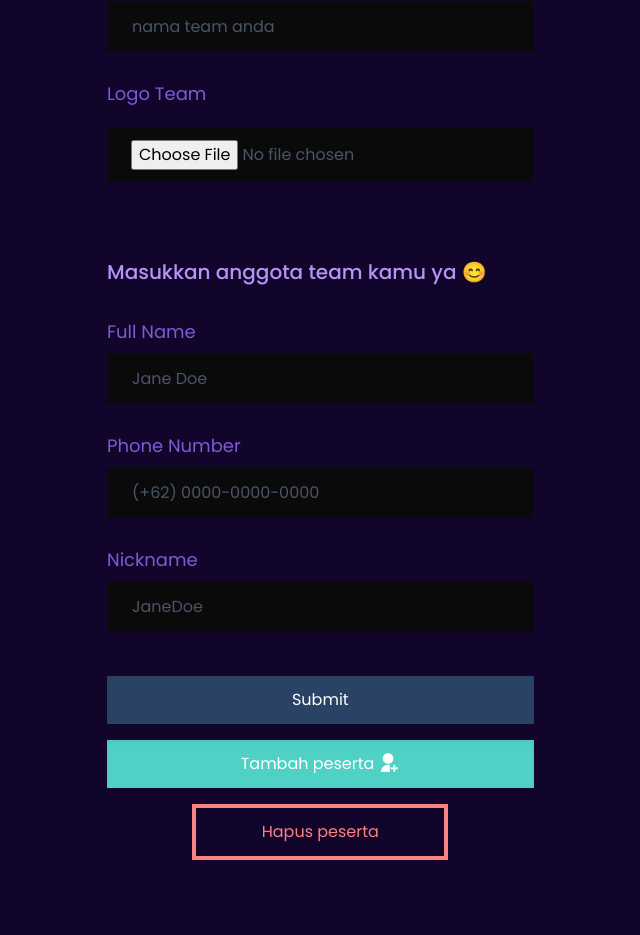
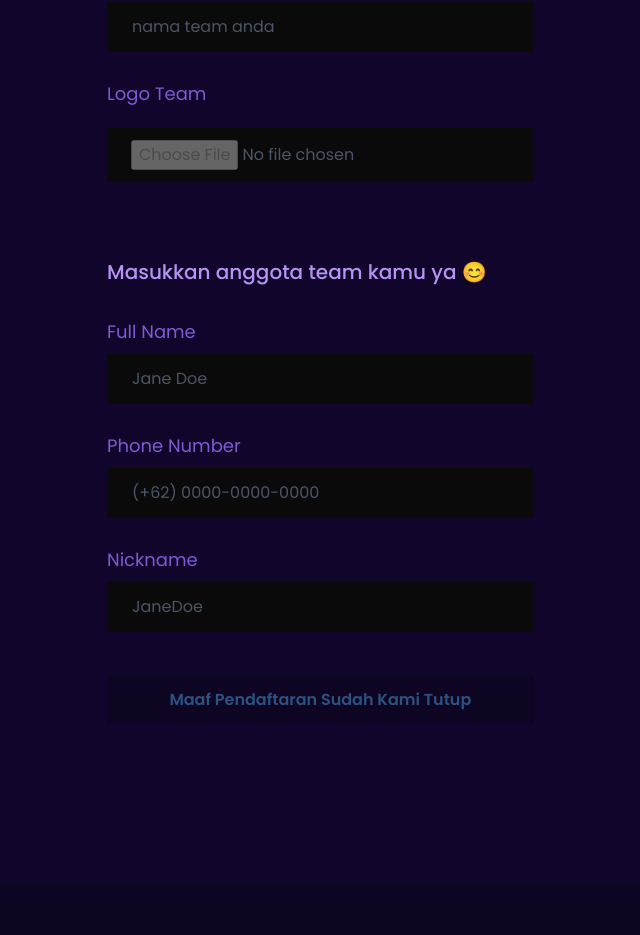
Before and after one commit to informatics-paramadina/Asig-FrontEnd, a React (Create React App) app: page /daftar-valorant in a window 1280 px wide. Shown: the part 777-1712 px from the top of the page, without its empty margins (597-1237 px from the left). Built offline with nearby package versions, Linux system fonts and the light colour scheme.

Commit message:
disabled pendaftaran valorant

```diff
--- a/src/parts/partsRegister/RegisterGamePlayer.js
+++ b/src/parts/partsRegister/RegisterGamePlayer.js
@@ -28,14 +28,14 @@ function RegisterGamePlayer({history}) {
 
     const [userss, setUsers] = useState([members]);
     console.log(userss)
-    const addUser = () => {
-        return userss.length <= 4 ? setUsers([...userss, members]) : null;
-    }
-    const removeUser = () => {
-        const filteredUsers = [...userss];
-        filteredUsers.splice(1, 1);
-        return setUsers(filteredUsers)
-    }
+    // const addUser = () => {
+    //     return userss.length <= 0 ? setUsers([...userss, members]) : null;
+    // }
+    // const removeUser = () => {
+    //     const filteredUsers = [...userss];
+    //     filteredUsers.splice(1, 1);
+    //     return setUsers(filteredUsers)
+    // }
     const onChange = ((e, index) => {
         const updateUsers = userss.map((user, i) => (
             index === i ? Object.assign(user, {[e.target.name]: e.target.value}) : user
@@ -129,9 +129,11 @@ function RegisterGamePlayer({history}) {
                             type="text"
                             placeholder="John Smith"
                             labelName="Name leader"
+                            className="cursor-not-allowed"
                             onChange={setState}
                             value={leader_name}
                             error={error}
+                            disabled
                         />
 
                         <Input
@@ -139,9 +141,11 @@ function RegisterGamePlayer({history}) {
                             type="email"
                             placeholder="Johnsmith@example.com"
                             labelName="Email leader"
+                            className="cursor-not-allowed"
                             onChange={setState}
                             value={leader_email}
                             error={error}
+                            disabled
                         />
 
                         <Input
@@ -149,10 +153,12 @@ function RegisterGamePlayer({history}) {
                             type="tel"
                             placeholder="(+62) 0000-0000-0000"
                             labelName="Phone number leader"
+                            className="cursor-not-allowed"
                             onChange={setState}
                             value={leader_phone_number}
                             error={error}
                             maxLength="13"
+                            disabled
                         />
 
                         <Input
@@ -160,19 +166,23 @@ function RegisterGamePlayer({history}) {
                             type="text"
                             placeholder="JohnSmith_7"
                             labelName="Nickname leader"
+                            className="cursor-not-allowed"
                             onChange={setState}
                             value={leader_name_ingame}
                             error={error}
+                            disabled
                         />
 
                         <Input
                             name="team_name"
                             type="text"
                             placeholder="nama team anda"
+                            className="cursor-not-allowed"
                             labelName="Team Name"
                             onChange={setState}
                             value={team_name}
                             error={error}
+                            disabled
                         />
 
                         <div className="flex flex-col mb-4">
@@ -185,7 +195,8 @@ function RegisterGamePlayer({history}) {
                                 placeholder="Name"
                                 labelName="team Name"
                                 onChange={(e) => setImage(e.target.files[0])}
-                                className="bg-gray-800 cursor-pointer focus:outline-none text-gray-700 px-6 py-3 my-3 w-auto"
+                                className="bg-gray-800 cursor-not-allowed focus:outline-none text-gray-700 px-6 py-3 my-3 w-auto"
+                                disabled
                             />
                         </div>
 
@@ -201,19 +212,23 @@ function RegisterGamePlayer({history}) {
                                     type="text"
                                     placeholder="Jane Doe"
                                     labelName="Full Name"
+                                    className="cursor-not-allowed"
                                     onChange={(e) => onChange(e, index)}
                                     value={user.name}
                                     error={error}
+                                    disabled
                                     />
                                 <Input
                                 name="phone_number"
                                 type="tel"
                                 placeholder="(+62) 0000-0000-0000"
                                 labelName="Phone Number"
+                                className="cursor-not-allowed"
                                 onChange={(e) => onChange(e, index)}
                                 value={user.phone_number}
                                 error={error}
                                 maxLength="13"
+                                disabled
                                 />
 
                                 <Input
@@ -221,20 +236,23 @@ function RegisterGamePlayer({history}) {
                                 type="text"
                                 placeholder="JaneDoe"
                                 labelName="Nickname"
+                                className="cursor-not-allowed"
                                 onChange={(e) => onChange(e, index)}
                                 value={user.name_ingame}
                                 error={error}
+                                disabled
                                 />
 
                                 </div>
                             })
                         }
 
-                        <button
+                         <button
+                            disabled
                             type="submit"
-                            className="bg-blue-900 hover:bg-blue-800 transition-all duration-200 focus:outline-none shadow-inner text-white px-6 py-3 mt-4 w-full"
+                            className="bg-purple-800 focus:outline-none shadow-inner cursor-not-allowed text-blue-800 font-semibold px-6 py-3 mt-4 w-full"
                         >
-                            Submit
+                            Maaf Pendaftaran Sudah Kami Tutup
                         </button>
                         <ToastContainer
                         position="top-right"
@@ -248,7 +266,7 @@ function RegisterGamePlayer({history}) {
                         pauseOnHover
                         />
                     </form>
-                    <section className="flex flex-col justify-center">
+                    {/* <section className="flex flex-col justify-center">
                          <button
                          onClick={addUser}
                          className="bg-teal-400 hover:bg-teal-300 transition-all duration-200 focus:outline-none shadow-inner text-white px-6 py-3 mt-4 w-full"
@@ -261,7 +279,7 @@ function RegisterGamePlayer({history}) {
                          >
                          Hapus peserta
                          </button>
-                    </section>
+                    </section> */}
                 </div>
                 </Fade>
         </div>
```
